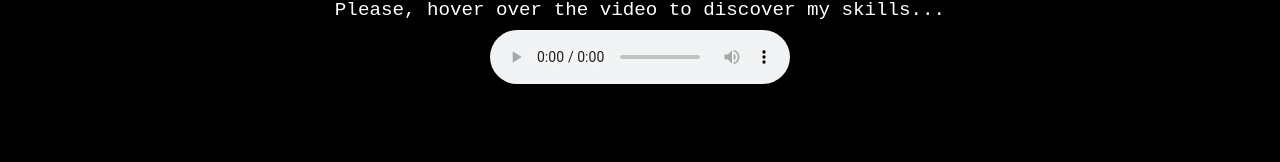
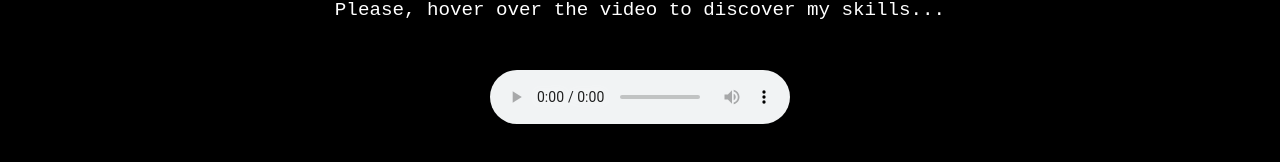
Before and after one commit to codeferlu/Portaf, a React (Vite) app: page / in a window 1280 px wide. Shown: the part 572-734 px from the top of the page. Built offline with nearby package versions, Linux system fonts and the light colour scheme.

Commit message:
home edits

```diff
--- a/src/components/MusicPlayer.jsx
+++ b/src/components/MusicPlayer.jsx
@@ -5,7 +5,7 @@ const MusicPlayer = () => {
   return (
     <div>
 
-      <audio controls>
+      <audio controls loop>
         <source src={musicP} type="audio/mpeg" />
         Tu navegador no soporta la reproducción de audio.
       </audio>
--- a/src/views/Home.css
+++ b/src/views/Home.css
@@ -52,3 +52,8 @@
     font-family: 'Courier New', Courier, monospace;
     font-size: larger;
 }
+.musicbox{
+    margin-top: 40px;
+    background-color: black;
+
+}
--- a/src/views/Home.jsx
+++ b/src/views/Home.jsx
@@ -41,7 +41,7 @@ const Home = (props) => {
             setTextIndex((prevIndex) => (prevIndex + 1) % texts.length);
           }, 650);
         }, 900);
-      }, 1200);
+      }, 1100);
     }
     return () => clearTimeout(timerRef.current);
   }, [hovered, textIndex]);
@@ -63,7 +63,9 @@ const Home = (props) => {
           <h1 className='ache2'>I am Fernando Olivares, a Chilean Junior Fullstack JavaScript developer.</h1>
 
           <h1 className='ache2'>Please, hover over the video to discover my skills...</h1>
+          <div className='musicbox'>
       <MusicPlayer />
+      </div>
         </div>
       </div>
       {/* Aquí agregamos el reproductor de música */}
```
